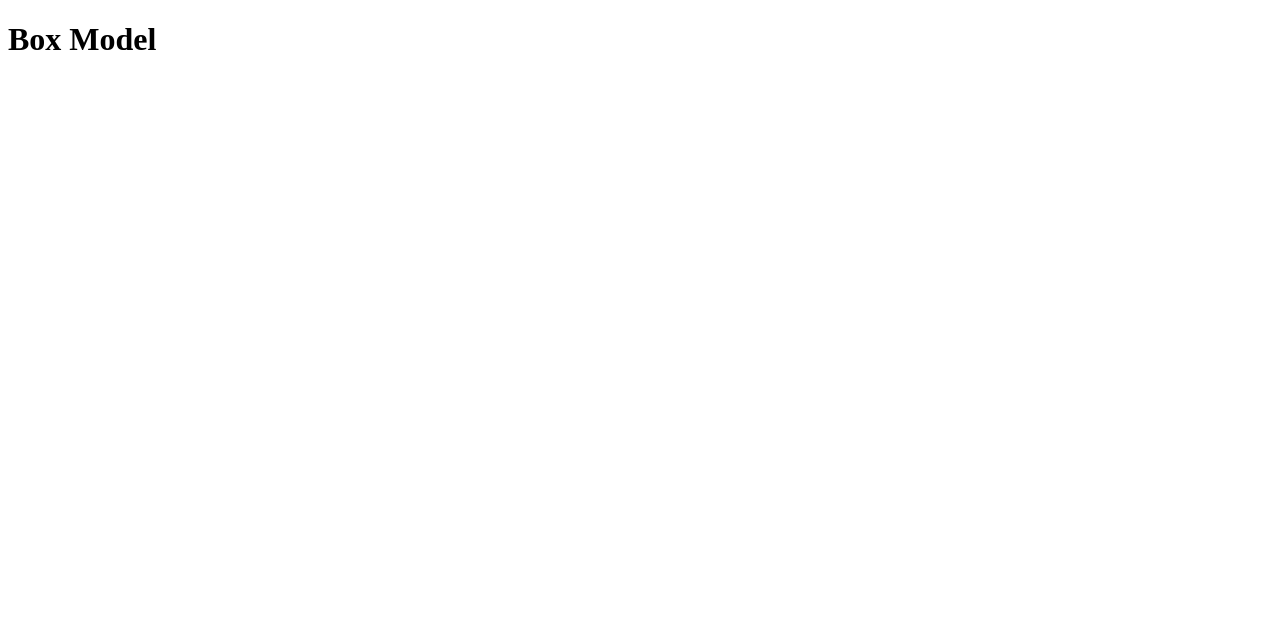
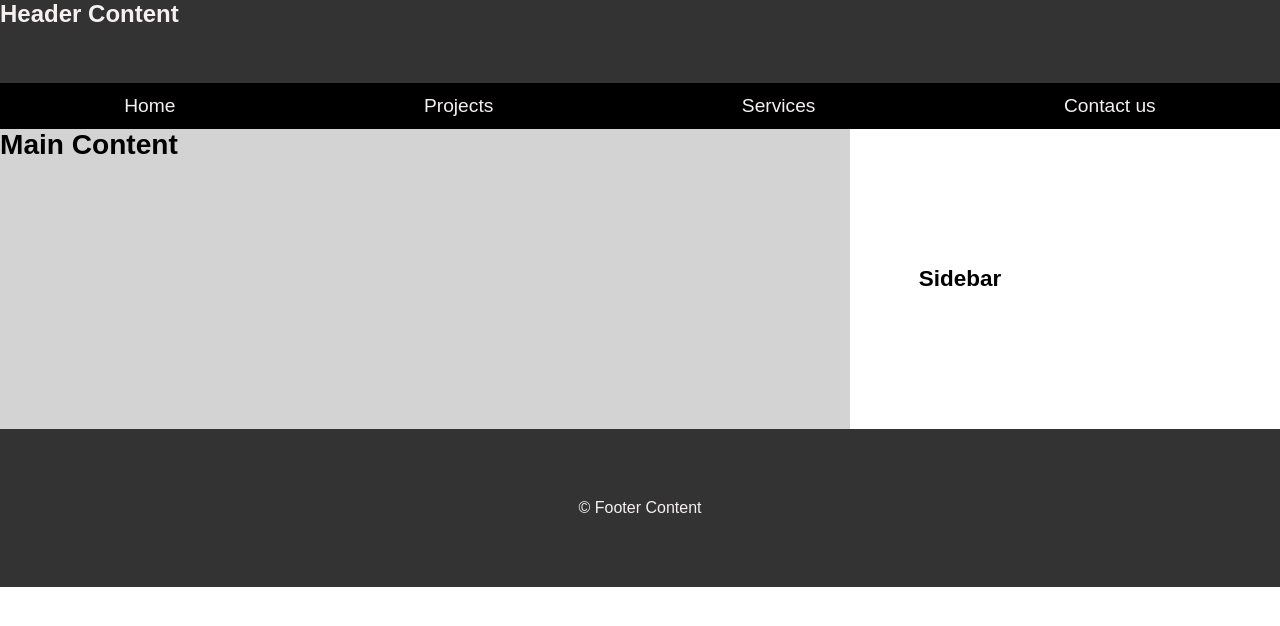
Before and after one commit to isaacbolili2001-debug/wdd131, a plain HTML site: page week01/box.html in a window 1280 px wide. Drawn offline with Linux system fonts and the light colour scheme.

Commit message:
i'll take it next semester.

```diff
--- a/week01/box.html
+++ b/week01/box.html
@@ -4,15 +4,31 @@
 <head>
     <meta charset="UTF-8">
     <meta name="viewport" content="width=device-width, initial-scale=1.0">
+    <link rel="stylesheet" href="styles/box.css">
     <title>Box</title>
 </head>
 
 <body>
     <header>
-        <h1>Box Model</h1>
+        <h2>Header Content</h2>
+        <nav>
+            <a href="home.html">Home</a>
+            <a href="projects.html">Projects</a>
+            <a href="services.html">Services</a>
+            <a href="contact.html">Contact us</a>
+        </nav>
     </header>
-    <main></main>
-    <footer></footer>
+    <main>
+        <section class="main-content">
+            <h3>Main Content</h3>
+        </section>
+        <section class="side-box">
+            <h3>Sidebar</h3>
+        </section>
+    </main>
+    <footer>
+        <p>&copy; Footer Content</p>
+    </footer>
 </body>
 
 </html>
--- a/week01/styles/box.css
+++ b/week01/styles/box.css
@@ -0,0 +1,78 @@
+:root {
+    --main-color: #333333;
+    --secondary-color: #000000;
+    --font-family: Arial, sans-serif;
+    --main-content: #d3d3d3;
+}
+
+
+* {
+    margin: 0;
+    padding: 0;
+    box-sizing: border-box;
+}
+
+header {
+    margin: 0;
+    background-color: var(--main-color);
+    color: rgb(245, 241, 241);
+    padding: 0;
+    font-family: var(--font-family);
+}
+
+header h1 {
+    padding: 10px;
+    font-size: 2em;
+}
+
+nav {
+    margin-top: 55px;
+    background-color: var(--secondary-color);
+    display: flex;
+    justify-content: space-around;
+    padding: 12px 0;
+
+}
+
+a {
+    color: rgb(245, 241, 241);
+    text-decoration: none;
+    font-family: var(--font-family);
+    font-size: 1.2em;
+}
+
+main {
+    margin: 0;
+    display: grid;
+    justify-content: center;
+    align-items: center;
+    grid-template-columns: minmax(150px, 1fr) 1fr;
+}
+
+.main-content {
+    width: 850px;
+    height: 300px;
+    background-color: var(--main-content);
+    display: flex;
+    font-family: var(--font-family);
+    font-size: 1.5em;
+}
+
+.side-box {
+    height: 200px;
+    display: flex;
+    justify-content: center;
+    align-items: center;
+    font-family: var(--font-family);
+    font-size: 1.2em;
+}
+
+footer {
+    margin: 0;
+    background-color: var(--main-color);
+    color: rgb(245, 241, 241);
+    padding: 70px 0;
+    font-family: var(--font-family);
+    text-align: center;
+
+}
```
